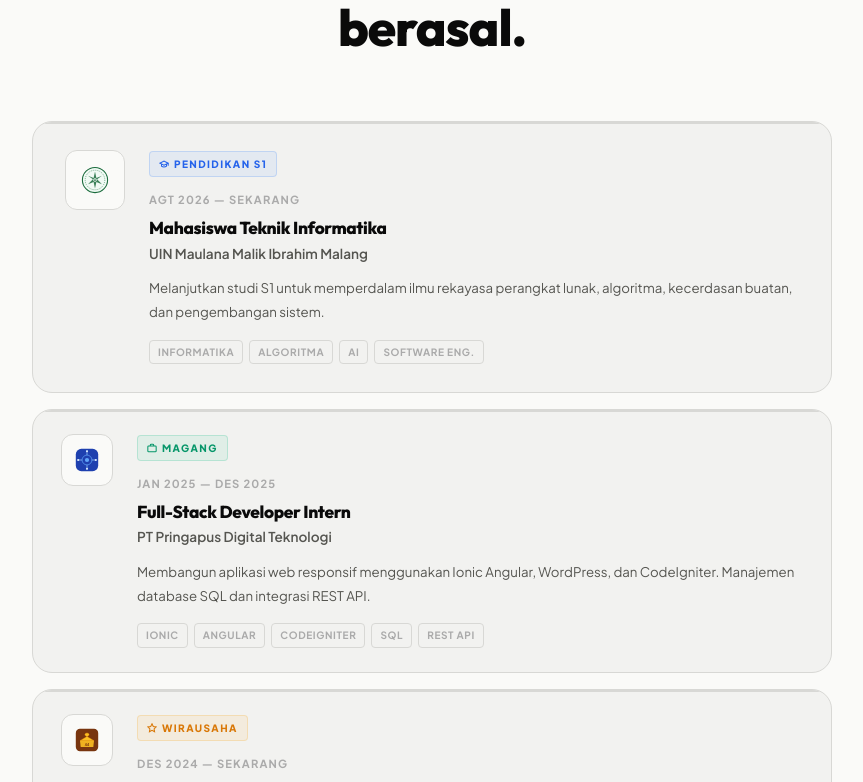
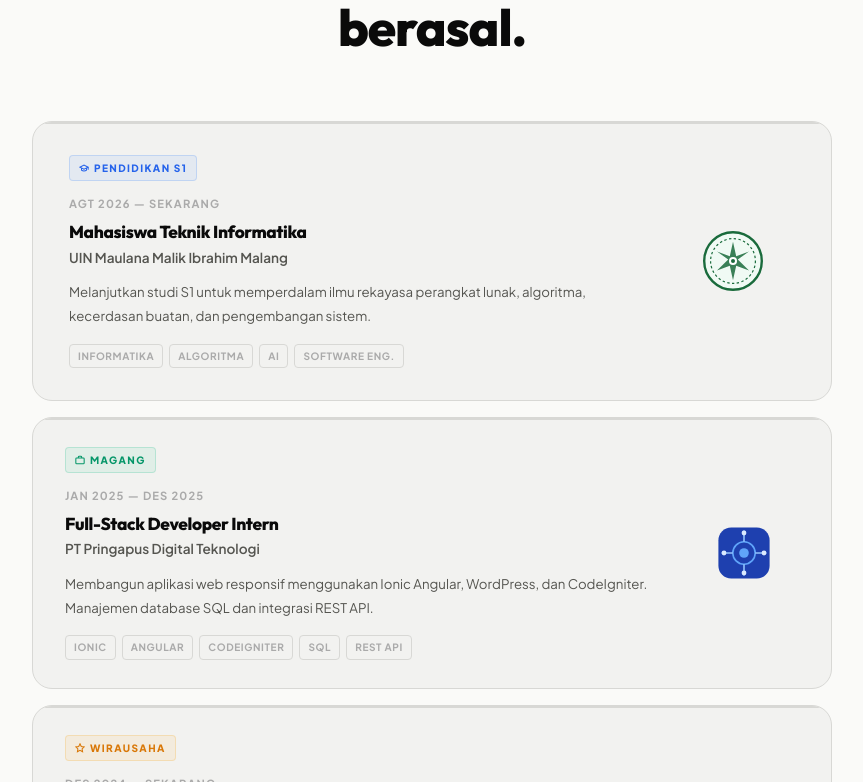
Before and after one commit to HasyaRayyan/Portofolio-Web, a React (Vite) app: page / in a window 1280 px wide. Shown: the part 4398-5180 px from the top of the page, without its empty margins (208-1071 px from the left). Built offline with nearby package versions, Linux system fonts and the light colour scheme.

Commit message:
up update

```diff
--- a/src/index.css
+++ b/src/index.css
@@ -792,11 +792,11 @@ h1, h2, h3, h4, h5, h6 {
   background: var(--bg-card);
   border: 1px solid var(--line);
   border-radius: var(--r-lg);
-  padding: 24px 28px;
+  padding: 28px 32px;
   display: flex;
   flex-direction: row;
-  align-items: flex-start;
-  gap: 24px;
+  align-items: center;
+  gap: 28px;
   position: relative;
   overflow: hidden;
   transition: border-color var(--fast) var(--ease),
@@ -809,7 +809,7 @@ h1, h2, h3, h4, h5, h6 {
   box-shadow: 0 16px 40px -8px rgba(0,0,0,0.15);
 }
 .exp-card.featured {
-  padding: 28px 32px;
+  padding: 32px 36px;
 }
 
 .exp-card::before {
@@ -823,33 +823,36 @@ h1, h2, h3, h4, h5, h6 {
 .exp-card:hover::before { background: var(--accent); }
 
 .exp-logo {
-  width: 52px;
-  height: 52px;
-  border-radius: var(--r-md);
-  background: var(--bg);
-  border: 1px solid var(--line);
+  width: 110px;
+  height: 110px;
+  border-radius: var(--r-lg);
+  background: transparent;
+  border: none;
   display: flex;
   align-items: center;
   justify-content: center;
   flex-shrink: 0;
   overflow: hidden;
-  transition: border-color var(--fast) var(--ease);
+  order: 2;
+  transition: transform var(--mid) var(--ease);
 }
 .exp-card.featured .exp-logo {
-  width: 60px;
-  height: 60px;
+  width: 124px;
+  height: 124px;
 }
-.exp-card:hover .exp-logo { border-color: var(--accent); }
+.exp-card:hover .exp-logo {
+  transform: scale(1.06);
+}
 .exp-logo img {
   width: 100%;
   height: 100%;
   object-fit: contain;
-  padding: 8px;
+  padding: 12px;
   filter: none;
 }
-.exp-logo svg { width: 28px; height: 28px; }
+.exp-logo svg { width: 64px; height: 64px; }
 
-.exp-body { flex: 1; }
+.exp-body { flex: 1; order: 1; }
 
 .exp-badge {
   display: inline-flex;
@@ -919,8 +922,10 @@ h1, h2, h3, h4, h5, h6 {
 
 @media (max-width: 768px) {
   .exp-grid { grid-template-columns: 1fr; }
-  .exp-card.featured { flex-direction: column; gap: 16px; }
-  .exp-card.featured .exp-logo { width: 52px; height: 52px; margin-bottom: 0; }
+  .exp-card { gap: 20px; padding: 20px; }
+  .exp-logo { width: 64px; height: 64px; }
+  .exp-logo svg { width: 38px; height: 38px; }
+  .exp-card.featured .exp-logo { width: 72px; height: 72px; }
 }
 
 /* ============================================================
```
